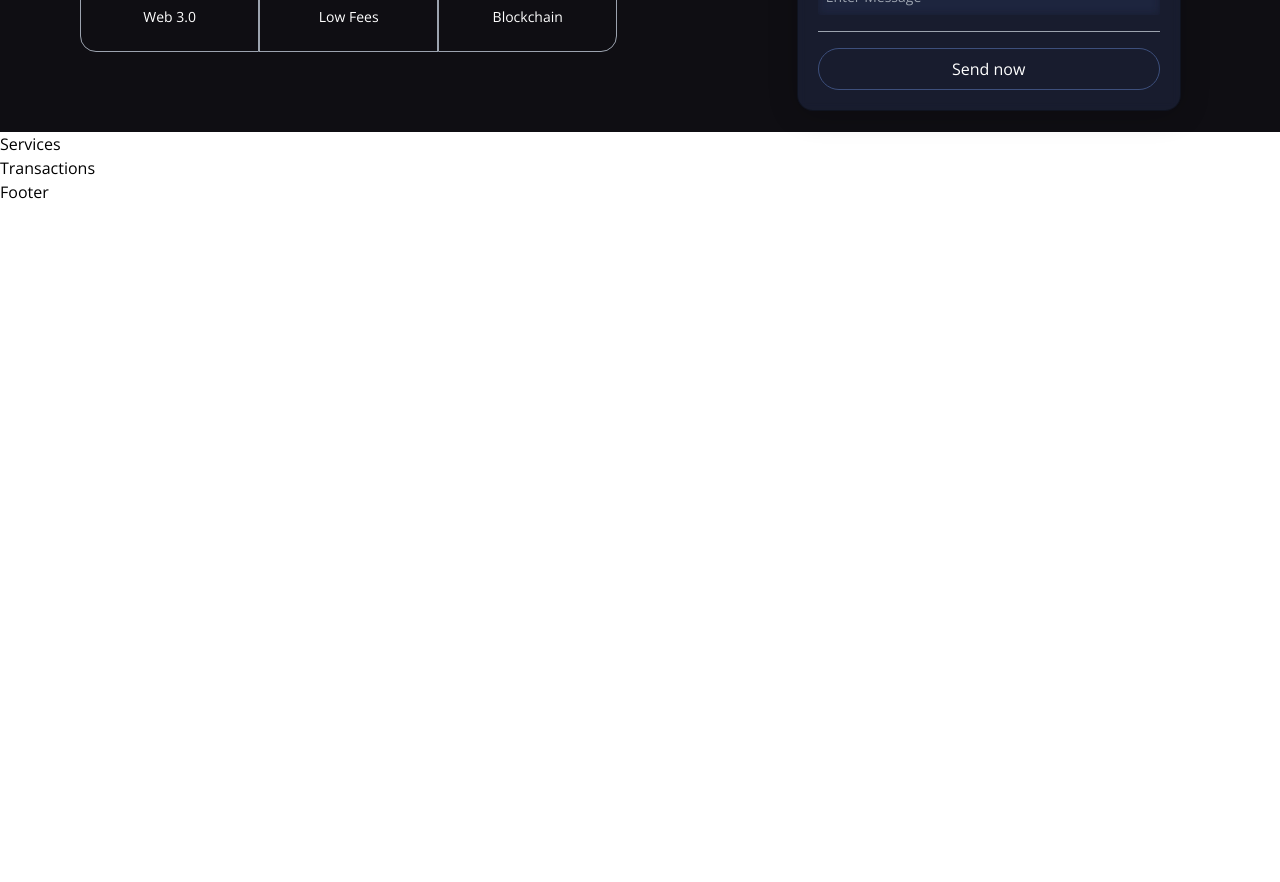
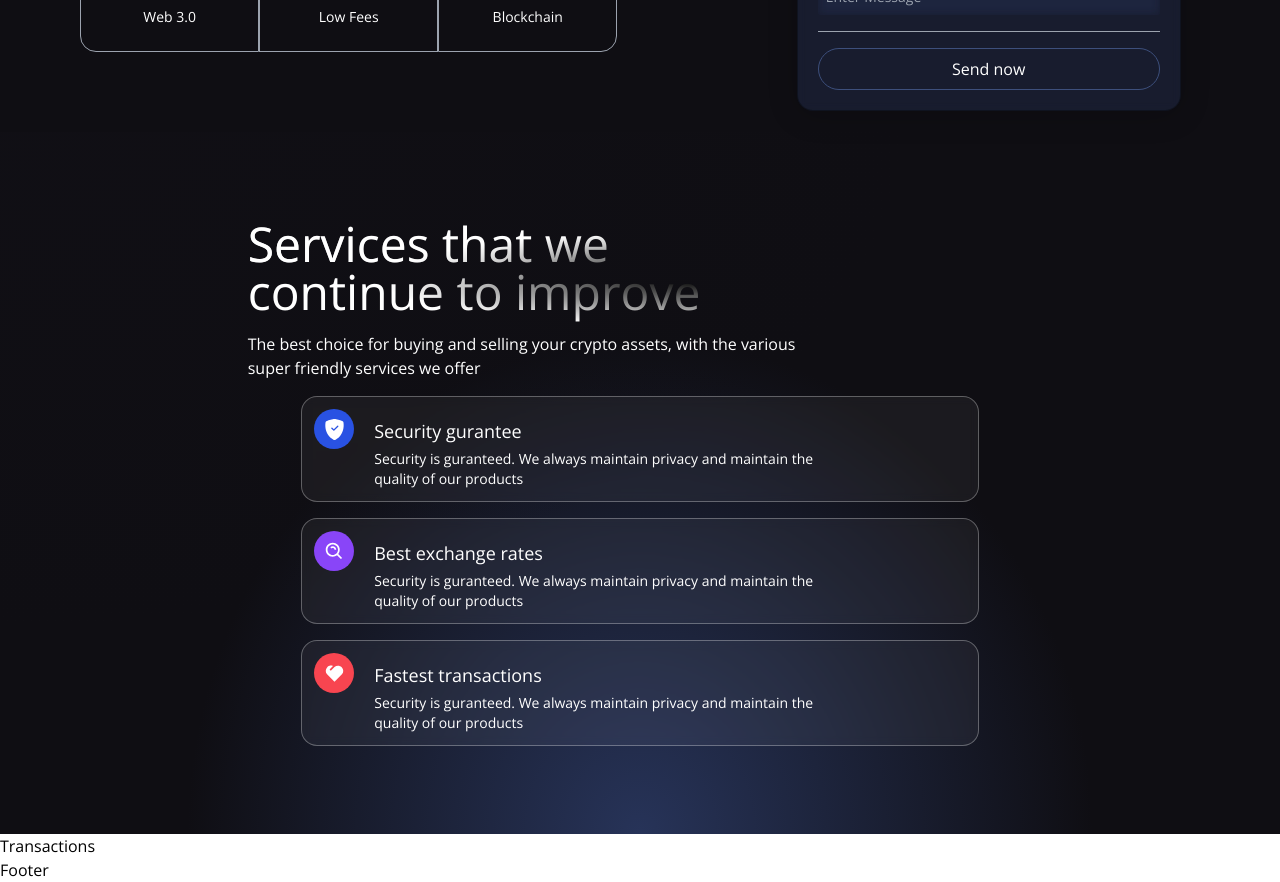
Before and after one commit to thienkhoi0604/blockchain-app, a React (Vite) app in the folder client/: page / in a window 1280 px wide. Shown: the part 540-1422 px from the top of the page. Before the commit the page ends 800 px from the top, so only its background shows below. Built offline with nearby package versions, Linux system fonts and the light colour scheme.

Commit message:
add services (client)

```diff
--- a/client/src/components/Services.jsx
+++ b/client/src/components/Services.jsx
@@ -1,5 +1,58 @@
-const Services = () => {
-  return <h1>Services</h1>;
-};
+import { BsShieldFillCheck } from "react-icons/bs";
+import { BiSearchAlt } from "react-icons/bi";
+import { RiHeart2Fill } from "react-icons/ri";
+
+const ServiceCard = ({ color, title, icon, subtitle }) => (
+  <div className="flex flex-row justify-start items-start white-glassmorphism p-3 m-2 cursor-pointer hover:shadow-xl">
+    <div
+      className={`w-10 h-10 rounded-full flex justify-center items-center ${color}`}
+    >
+      {icon}
+    </div>
+    <div className="ml-5 flex flex-col flex-1">
+      <h3 className="mt-2 text-white text-lg">{title}</h3>
+      <p className="mt-1 text-white text-sm md:w-9/12">{subtitle}</p>
+    </div>
+  </div>
+);
+
+const Services = () => (
+  <div className="flex w-full justify-center items-center gradient-bg-services">
+    <div className="flex mf:flex-row flex-col items-center justify-between md:p-20 py-12 px-4">
+      <div className="flex-1 flex flex-col justify-start items-start">
+        <h1 className="text-white text-3xl sm:text-5xl py-2 text-gradient ">
+          Services that we
+          <br />
+          continue to improve
+        </h1>
+        <p className="text-left my-2 text-white font-light md:w-9/12 w-11/12 text-base">
+          The best choice for buying and selling your crypto assets, with the
+          various super friendly services we offer
+        </p>
+      </div>
+
+      <div className="flex-1 flex flex-col justify-start items-center">
+        <ServiceCard
+          color="bg-[#2952E3]"
+          title="Security gurantee"
+          icon={<BsShieldFillCheck fontSize={21} className="text-white" />}
+          subtitle="Security is guranteed. We always maintain privacy and maintain the quality of our products"
+        />
+        <ServiceCard
+          color="bg-[#8945F8]"
+          title="Best exchange rates"
+          icon={<BiSearchAlt fontSize={21} className="text-white" />}
+          subtitle="Security is guranteed. We always maintain privacy and maintain the quality of our products"
+        />
+        <ServiceCard
+          color="bg-[#F84550]"
+          title="Fastest transactions"
+          icon={<RiHeart2Fill fontSize={21} className="text-white" />}
+          subtitle="Security is guranteed. We always maintain privacy and maintain the quality of our products"
+        />
+      </div>
+    </div>
+  </div>
+);
 
 export default Services;
```
